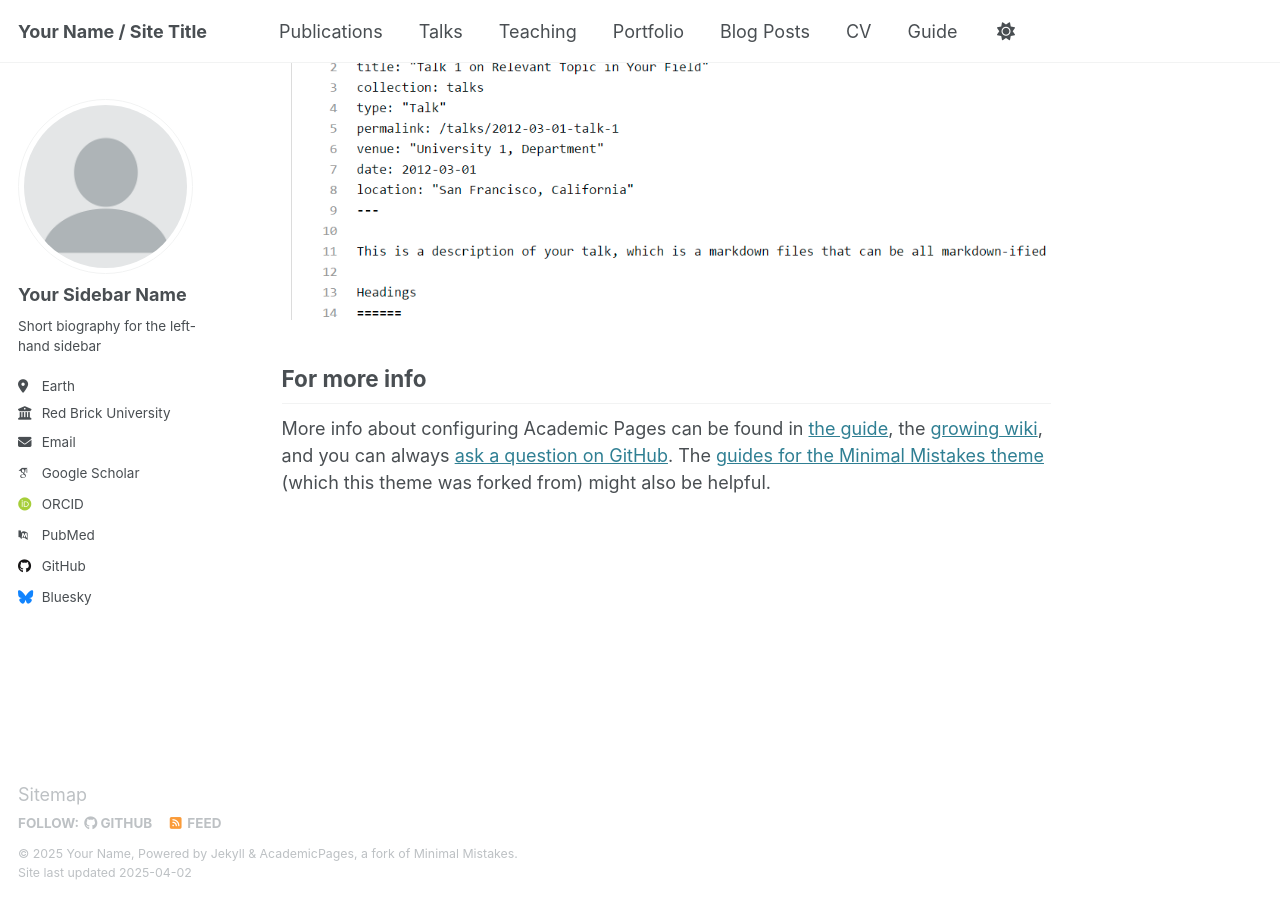
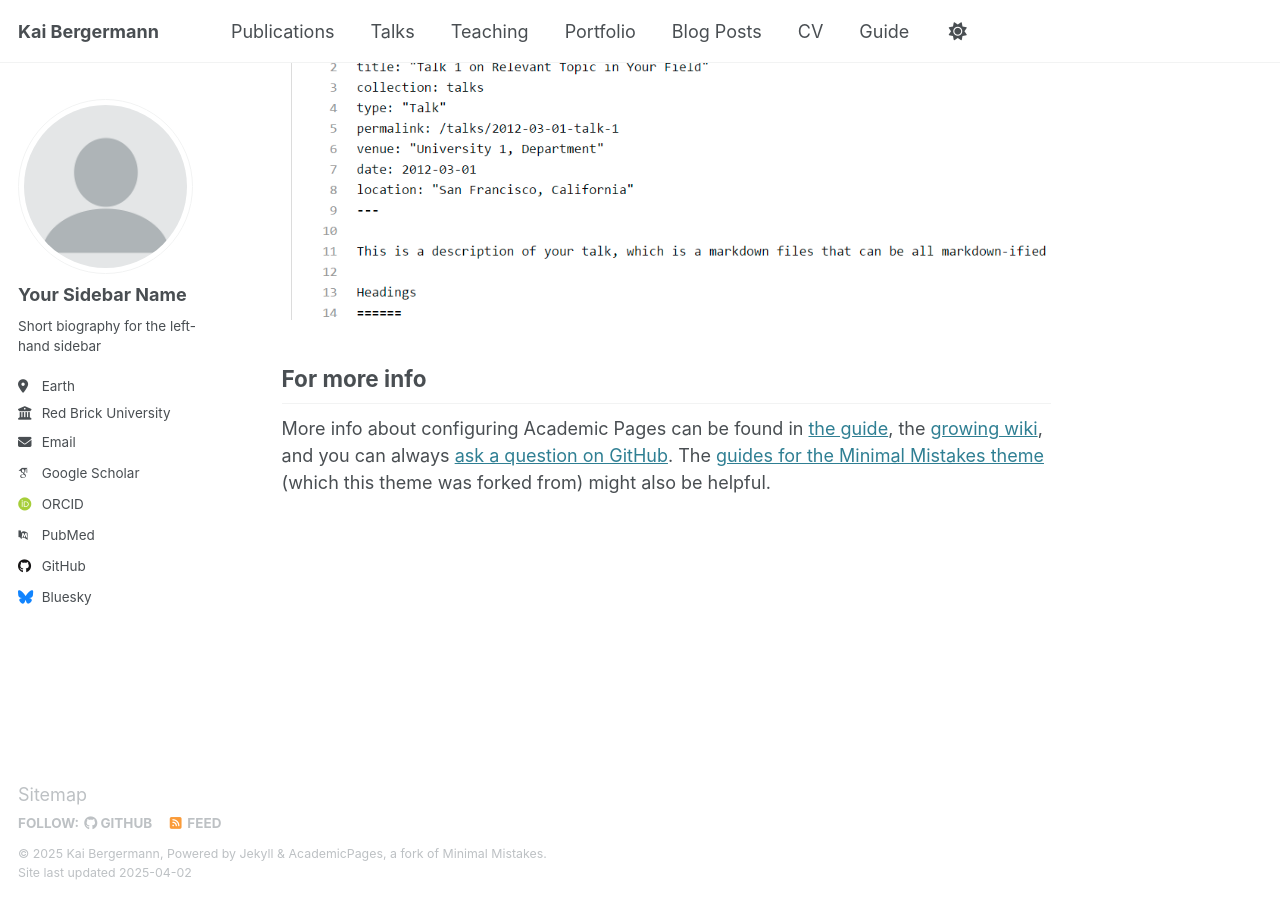
Before and after one commit to KBergermann/KBergermann.github.io, a Jekyll site: the page built from _pages/about.md, in a window 1280 px wide and 900 px high, scrolled down 2635 px. Built offline with Jekyll 4.4.1, drawn with Linux system fonts in a browser that asks for light colours; some web fonts are replaced.

```diff
--- a/_config.yml
+++ b/_config.yml
@@ -9,13 +9,13 @@
 # Basic Site Settings
 locale                   : "en-US"
 site_theme               : "default"
-title                    : "Your Name / Site Title"
+title                    : "Kai Bergermann"
 title_separator          : "-"
-name                     : &name "Your Name"
-description              : &description "personal description"
-url                      : https://academicpages.github.io # the base hostname & protocol for your site e.g. "https://[your GitHub username].github.io"
+name                     : &name "Kai Bergermann"
+description              : &description "Ph.D. in applied math"
+url                      : https://kbergermann.github.io # the base hostname & protocol for your site e.g. "https://[your GitHub username].github.io"
 baseurl                  : "" # the subpath of your site, e.g. "/blog"
-repository               : "academicpages/academicpages.github.io"
+repository               : "kbergermann/kbergermann.github.io"
 
 # Site Author - The following control what appear as part of the author content on the side bar.
 #               If a field is blank the icon and link will not appear, otherwise it will be shown.
```
